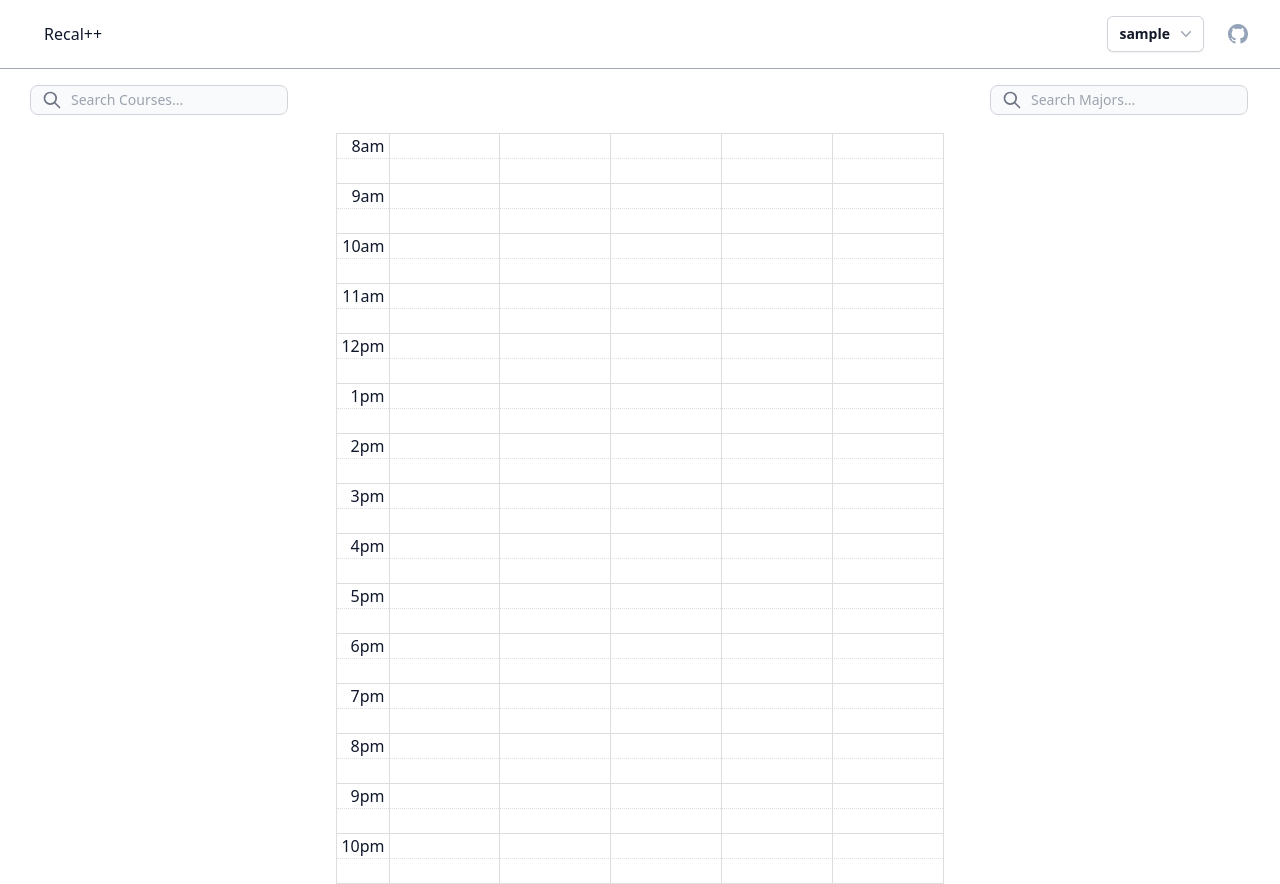
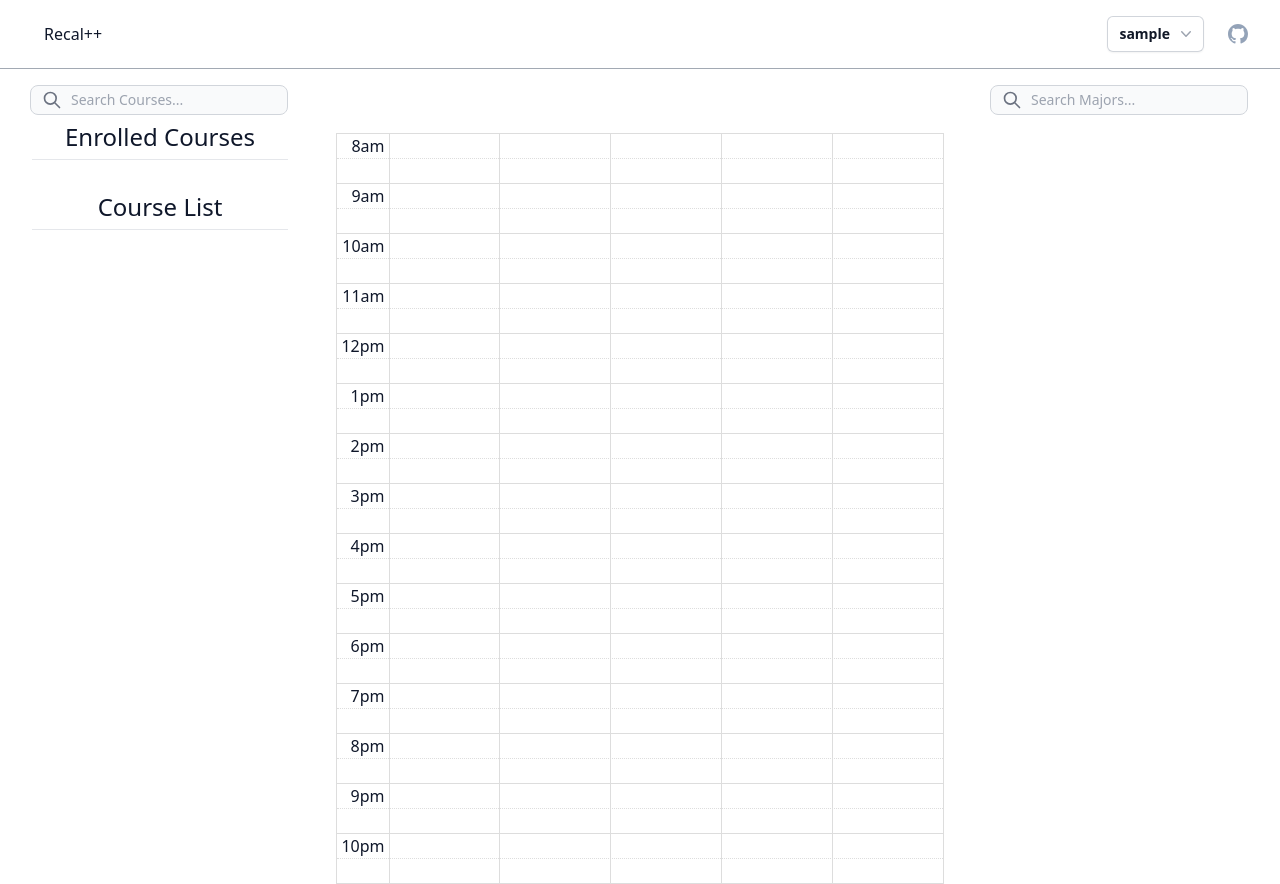
Before and after one commit to EthanHaque/recalpp, a Django app: page /schedule_builder/ in a window 1280 px wide. Run offline with Django 4.2, Linux system fonts and the light colour scheme; the visitor is signed in with stand-in values (Sample User, id 1); parts of the project's set-up code (start-up, migrations or seed data) failed here and were passed over; some libraries are stand-ins or nearby versions.

Commit message:
added labels for enrolled courses and course list

```diff
--- a/recalpp/templates/schedule_builder/index.html
+++ b/recalpp/templates/schedule_builder/index.html
@@ -107,7 +107,23 @@
             />
           </div>
         </div>
-        <ul id="courses" class="h-full px-1 pt-3 pb-2 overflow-y-auto"></ul>
+        <div id="enrolled courses container" class="flex-initial h-3/12%">
+          <div class="col-md-6">
+            <center><h1 style="font-size: 24px; margin-top: 10px;">Enrolled Courses</h1>
+              <hr style="margin-bottom: 5px; margin-top: 10px;">
+            </center>
+            <div id="enrolled">
+              <!-- Enrolled courses will be dynamically added here -->
+                <ul id="enrolled-courses" class="h-3/12 px-1 pt-3 pb-2 overflow-y-auto"></ul>
+            </div>
+          </div>
+        </div>
+        <div id="courses list">
+          <center><h1 style="font-size: 24px; margin-top: 10px;">Course List</h1>
+            <hr style="margin-bottom: 5px; margin-top: 10px;">
+          </center>
+          <ul id="courses" class="flex-initial h-full px-1 pt-3 pb-2 overflow-y-auto"></ul>
+        </div>
       </nav>
     </div>
 
```
